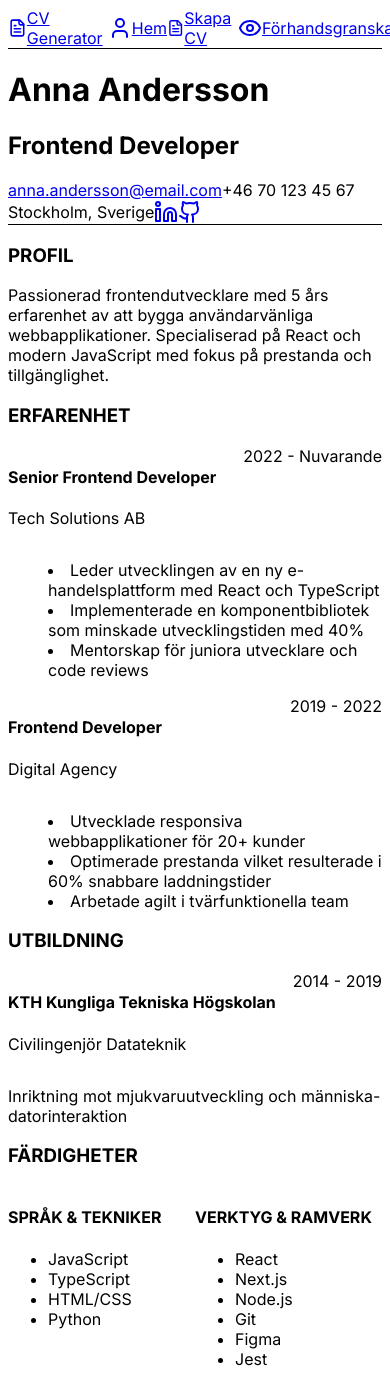
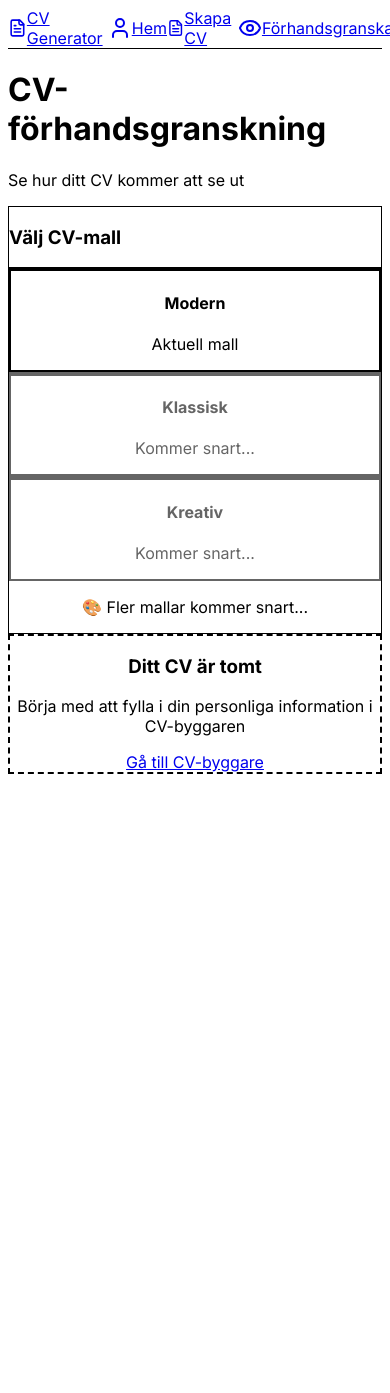
Before and after one commit to RedaEkengren/cvgen, a React (Vite) app: page /preview in a window 390 px wide. After the commit the page ends 901 px from the top, so only its background shows below. Built offline with nearby package versions, Linux system fonts and the light colour scheme.

Commit message:
Fixade design på standardmallen3

```diff
--- a/src/pages/Preview.jsx
+++ b/src/pages/Preview.jsx
@@ -1,70 +1,49 @@
-import React from 'react';
-import { Linkedin, Github } from 'lucide-react';
+import { useRef } from 'react'
+import { useCV } from '../context/CVContext'
+import { Download, Mail, Phone, MapPin, Globe, Github, Linkedin } from 'lucide-react'
+import html2pdf from 'html2pdf.js'
 
-const DefaultTemplate = ({
-  name = "Anna Andersson",
-  title = "Frontend Developer",
-  email = "anna.andersson@email.com",
-  phone = "+46 70 123 45 67",
-  location = "Stockholm, Sverige",
-  linkedin = "linkedin.com/in/anna-andersson",
-  github = "github.com/anna-andersson",
-  profile = "Passionerad frontendutvecklare med 5 års erfarenhet av att bygga användarvänliga webbapplikationer. Specialiserad på React och modern JavaScript med fokus på prestanda och tillgänglighet.",
-  experience = [
-    {
-      title: "Senior Frontend Developer",
-      company: "Tech Solutions AB",
-      date: "2022 - Nuvarande",
-      points: [
-        "Leder utvecklingen av en ny e-handelsplattform med React och TypeScript",
-        "Implementerade en komponentbibliotek som minskade utvecklingstiden med 40%",
-        "Mentorskap för juniora utvecklare och code reviews"
-      ]
-    },
-    {
-      title: "Frontend Developer",
-      company: "Digital Agency",
-      date: "2019 - 2022",
-      points: [
-        "Utvecklade responsiva webbapplikationer för 20+ kunder",
-        "Optimerade prestanda vilket resulterade i 60% snabbare laddningstider",
-        "Arbetade agilt i tvärfunktionella team"
-      ]
+export default function Preview() {
+  const { state } = useCV()
+  const cvRef = useRef()
+
+  const exportToPDF = () => {
+    const element = cvRef.current
+    const opt = {
+      margin: 0,
+      filename: `CV_${state.personalInfo.firstName}_${state.personalInfo.lastName}.pdf`,
+      image: { type: 'jpeg', quality: 0.98 },
+      html2canvas: { scale: 2, useCORS: true },
+      jsPDF: { unit: 'mm', format: 'a4', orientation: 'portrait' }
     }
-  ],
-  education = [
-    {
-      school: "KTH Kungliga Tekniska Högskolan",
-      program: "Civilingenjör Datateknik",
-      year: "2014 - 2019",
-      description: "Inriktning mot mjukvaruutveckling och människa-datorinteraktion"
+
+    html2pdf().set(opt).from(element).save()
   }
-  ],
-  skills = {
-    languages: ["JavaScript", "TypeScript", "HTML/CSS", "Python"],
-    tools: ["React", "Next.js", "Node.js", "Git", "Figma", "Jest"]
-  }
-}) => {
-  return (
-    <div className="min-h-screen bg-white p-8">
+
+  const ModernTemplate = () => (
+    <div className="min-h-screen bg-white p-8" style={{ minHeight: '297mm' }}>
       <div className="max-w-3xl mx-auto">
         {/* Header */}
         <header className="mb-8 pb-6 border-b border-gray-200">
-          <h1 className="text-4xl font-bold text-gray-900 mb-2">{name}</h1>
-          <h2 className="text-xl text-gray-600 mb-4">{title}</h2>
+          <h1 className="text-4xl font-bold text-gray-900 mb-2">
+            {state.personalInfo.firstName} {state.personalInfo.lastName}
+          </h1>
+          <h2 className="text-xl text-gray-600 mb-4">IT-Student & Utvecklare</h2>
           <div className="flex flex-wrap gap-4 text-sm text-gray-600 items-center">
-            <a href={`mailto:${email}`} className="hover:text-gray-900 transition-colors">
-              {email}
+            {state.personalInfo.email && (
+              <a href={`mailto:${state.personalInfo.email}`} className="hover:text-gray-900 transition-colors">
+                {state.personalInfo.email}
               </a>
-            <span>{phone}</span>
-            <span>{location}</span>
-            {linkedin && (
-              <a href={`https://${linkedin}`} className="hover:text-gray-900 transition-colors flex items-center gap-1">
+            )}
+            {state.personalInfo.phone && <span>{state.personalInfo.phone}</span>}
+            {state.personalInfo.city && <span>{state.personalInfo.city}</span>}
+            {state.personalInfo.linkedIn && (
+              <a href={`https://${state.personalInfo.linkedIn.replace('https://', '').replace('http://', '')}`} className="hover:text-gray-900 transition-colors flex items-center gap-1">
                 <Linkedin className="w-4 h-4" />
               </a>
             )}
-            {github && (
-              <a href={`https://${github}`} className="hover:text-gray-900 transition-colors flex items-center gap-1">
+            {state.personalInfo.github && (
+              <a href={`https://${state.personalInfo.github.replace('https://', '').replace('http://', '')}`} className="hover:text-gray-900 transition-colors flex items-center gap-1">
                 <Github className="w-4 h-4" />
               </a>
             )}
@@ -72,90 +51,243 @@ const DefaultTemplate = ({
         </header>
 
         {/* Profile */}
+        {state.personalInfo.summary && (
           <section className="mb-8">
             <h3 className="text-lg font-semibold text-gray-900 mb-3 uppercase tracking-wide">
               Profil
             </h3>
             <p className="text-gray-700 leading-relaxed">
-            {profile}
+              {state.personalInfo.summary}
             </p>
           </section>
+        )}
 
         {/* Experience */}
+        {state.experience.length > 0 && (
           <section className="mb-8">
             <h3 className="text-lg font-semibold text-gray-900 mb-4 uppercase tracking-wide">
               Erfarenhet
             </h3>
             <div className="space-y-6">
-            {experience.map((job, index) => (
+              {state.experience.map((exp, index) => (
                 <div key={index} className="relative">
                   <div className="flex justify-between items-start mb-2">
                     <div>
-                    <h4 className="text-base font-semibold text-gray-900">{job.title}</h4>
-                    <p className="text-gray-600">{job.company}</p>
+                      <h4 className="text-base font-semibold text-gray-900">{exp.position}</h4>
+                      <p className="text-gray-600">{exp.company}</p>
                     </div>
-                  <span className="text-sm text-gray-500 whitespace-nowrap">{job.date}</span>
+                    <span className="text-sm text-gray-500 whitespace-nowrap">
+                      {exp.startDate} - {exp.current ? 'Nuvarande' : exp.endDate}
+                    </span>
                   </div>
+                  {exp.description && (
                     <ul className="list-disc list-inside space-y-1 text-gray-700 ml-0">
-                  {job.points.map((point, i) => (
-                    <li key={i} className="leading-relaxed">{point}</li>
+                      {exp.description.split('\n').filter(line => line.trim()).map((line, i) => (
+                        <li key={i} className="leading-relaxed">{line.trim()}</li>
                       ))}
                     </ul>
+                  )}
                 </div>
               ))}
             </div>
           </section>
+        )}
 
         {/* Education */}
+        {state.education.length > 0 && (
           <section className="mb-8">
             <h3 className="text-lg font-semibold text-gray-900 mb-4 uppercase tracking-wide">
               Utbildning
             </h3>
             <div className="space-y-4">
-            {education.map((edu, index) => (
+              {state.education.map((edu, index) => (
                 <div key={index}>
                   <div className="flex justify-between items-start mb-1">
                     <div>
                       <h4 className="text-base font-semibold text-gray-900">{edu.school}</h4>
-                    <p className="text-gray-700">{edu.program}</p>
+                      <p className="text-gray-700">{edu.degree}</p>
                     </div>
-                  <span className="text-sm text-gray-500">{edu.year}</span>
+                    <span className="text-sm text-gray-500">{edu.startDate} - {edu.endDate}</span>
                   </div>
-                {edu.description && (
-                  <p className="text-sm text-gray-600 mt-1">{edu.description}</p>
+                  {(edu.field || edu.description) && (
+                    <p className="text-sm text-gray-600 mt-1">
+                      {[edu.field && `Inriktning: ${edu.field}`, edu.description]
+                        .filter(Boolean)
+                        .join('. ')}
+                    </p>
                   )}
                 </div>
               ))}
             </div>
           </section>
+        )}
+
+        {/* Projects */}
+        {(state.projects.length > 0 || state.githubProjects.length > 0) && (
+          <section className="mb-8">
+            <h3 className="text-lg font-semibold text-gray-900 mb-4 uppercase tracking-wide">
+              Projekt
+            </h3>
+            <div className="space-y-4">
+              {/* Manual projects */}
+              {state.projects.map((project, index) => (
+                <div key={`manual-${index}`}>
+                  <h4 className="text-base font-semibold text-gray-900">{project.name}</h4>
+                  <p className="text-gray-700 mt-1">{project.description}</p>
+                  {project.technologies && (
+                    <p className="text-sm text-gray-600 mt-1">Teknologier: {project.technologies}</p>
+                  )}
+                </div>
+              ))}
+              {/* GitHub projects */}
+              {state.githubProjects.map((project, index) => (
+                <div key={`github-${index}`}>
+                  <h4 className="text-base font-semibold text-gray-900">{project.name}</h4>
+                  <p className="text-gray-700 mt-1">{project.description}</p>
+                  <p className="text-sm text-gray-600 mt-1">Språk: {project.technologies} • ⭐ {project.stars}</p>
+                </div>
+              ))}
+            </div>
+          </section>
+        )}
 
         {/* Skills */}
+        {state.skills.length > 0 && (
           <section>
             <h3 className="text-lg font-semibold text-gray-900 mb-4 uppercase tracking-wide">
               Färdigheter
             </h3>
             <div className="grid grid-cols-2 gap-6">
+              {/* Languages */}
+              {state.skills.some(skill => skill.category === 'languages') && (
                 <div>
                   <h4 className="text-sm font-semibold text-gray-700 mb-2 uppercase">Språk & Tekniker</h4>
                   <ul className="space-y-1">
-                {skills.languages.map((skill, index) => (
+                    {state.skills
+                      .filter(skill => skill.category === 'languages')
+                      .map((skill, index) => (
+                        <li key={index} className="text-gray-700">{skill.name}</li>
+                      ))}
+                  </ul>
+                </div>
+              )}
+
+              {/* Tools & Frameworks */}
+              {state.skills.some(skill => skill.category === 'frameworks' || skill.category === 'tools') && (
+                <div>
+                  <h4 className="text-sm font-semibold text-gray-700 mb-2 uppercase">Verktyg & Ramverk</h4>
+                  <ul className="space-y-1">
+                    {state.skills
+                      .filter(skill => skill.category === 'frameworks' || skill.category === 'tools')
+                      .map((skill, index) => (
+                        <li key={index} className="text-gray-700">{skill.name}</li>
+                      ))}
+                  </ul>
+                </div>
+              )}
+
+              {/* Fallback for old skill format */}
+              {state.skills.some(skill => typeof skill === 'string') && (
+                <div className="col-span-2">
+                  <h4 className="text-sm font-semibold text-gray-700 mb-2 uppercase">Färdigheter</h4>
+                  <ul className="space-y-1">
+                    {state.skills
+                      .filter(skill => typeof skill === 'string')
+                      .map((skill, index) => (
                         <li key={index} className="text-gray-700">{skill}</li>
                       ))}
                   </ul>
                 </div>
-            <div>
-              <h4 className="text-sm font-semibold text-gray-700 mb-2 uppercase">Verktyg & Ramverk</h4>
-              <ul className="space-y-1">
-                {skills.tools.map((tool, index) => (
-                  <li key={index} className="text-gray-700">{tool}</li>
-                ))}
-              </ul>
+              )}
+            </div>
+          </section>
+        )}
       </div>
     </div>
-        </section>
+  )
+
+  const hasContent = state.personalInfo.firstName || state.personalInfo.lastName ||
+                    state.education.length > 0 || state.experience.length > 0 ||
+                    state.projects.length > 0 || state.githubProjects.length > 0
+
+  return (
+    <div className="min-h-screen bg-gray-100 py-8">
+      <div className="max-w-7xl mx-auto px-4 sm:px-6 lg:px-8">
+        <div className="flex justify-between items-center mb-8">
+          <div>
+            <h1 className="text-3xl font-bold text-gray-900">CV-förhandsgranskning</h1>
+            <p className="text-gray-600 mt-2">Se hur ditt CV kommer att se ut</p>
+          </div>
+
+          {hasContent && (
+            <button
+              onClick={exportToPDF}
+              className="flex items-center px-6 py-3 bg-primary-600 text-white font-semibold rounded-lg hover:bg-primary-700 transition-colors shadow-lg"
+            >
+              <Download className="h-5 w-5 mr-2" />
+              Ladda ner PDF
+            </button>
+          )}
+        </div>
+
+        {/* Template Selector */}
+        <div className="mb-8">
+          <div className="bg-white rounded-xl shadow-sm border border-gray-200 p-6">
+            <h3 className="text-lg font-semibold text-gray-900 mb-4">Välj CV-mall</h3>
+            <div className="grid grid-cols-1 md:grid-cols-3 gap-4">
+              <div className="border-2 border-primary-500 rounded-lg p-4 bg-primary-50">
+                <div className="text-center">
+                  <div className="w-16 h-20 bg-white border border-gray-200 rounded mx-auto mb-3"></div>
+                  <h4 className="font-medium text-gray-900">Modern</h4>
+                  <p className="text-sm text-gray-600 mt-1">Aktuell mall</p>
                 </div>
               </div>
-  );
-};
 
-export default DefaultTemplate;
+              <div className="border-2 border-gray-200 rounded-lg p-4 bg-gray-50 opacity-60">
+                <div className="text-center">
+                  <div className="w-16 h-20 bg-white border border-gray-200 rounded mx-auto mb-3"></div>
+                  <h4 className="font-medium text-gray-500">Klassisk</h4>
+                  <p className="text-sm text-gray-400 mt-1">Kommer snart...</p>
+                </div>
+              </div>
+
+              <div className="border-2 border-gray-200 rounded-lg p-4 bg-gray-50 opacity-60">
+                <div className="text-center">
+                  <div className="w-16 h-20 bg-white border border-gray-200 rounded mx-auto mb-3"></div>
+                  <h4 className="font-medium text-gray-500">Kreativ</h4>
+                  <p className="text-sm text-gray-400 mt-1">Kommer snart...</p>
+                </div>
+              </div>
+            </div>
+            <p className="text-center text-sm text-gray-500 mt-4">
+              🎨 Fler mallar kommer snart...
+            </p>
+          </div>
+        </div>
+
+        {!hasContent ? (
+          <div className="text-center py-16">
+            <div className="bg-white rounded-xl shadow-sm border-2 border-dashed border-gray-300 p-12">
+              <h3 className="text-xl font-medium text-gray-900 mb-4">
+                Ditt CV är tomt
+              </h3>
+              <p className="text-gray-600 mb-6">
+                Börja med att fylla i din personliga information i CV-byggaren
+              </p>
+              <a
+                href="/builder"
+                className="inline-flex items-center px-6 py-3 bg-primary-600 text-white font-semibold rounded-lg hover:bg-primary-700 transition-colors"
+              >
+                Gå till CV-byggare
+              </a>
+            </div>
+          </div>
+        ) : (
+          <div ref={cvRef} className="cv-container">
+            <ModernTemplate />
+          </div>
+        )}
+      </div>
+    </div>
+  )
+}
```
Lines whose indentation alone changed are shown as unchanged.
